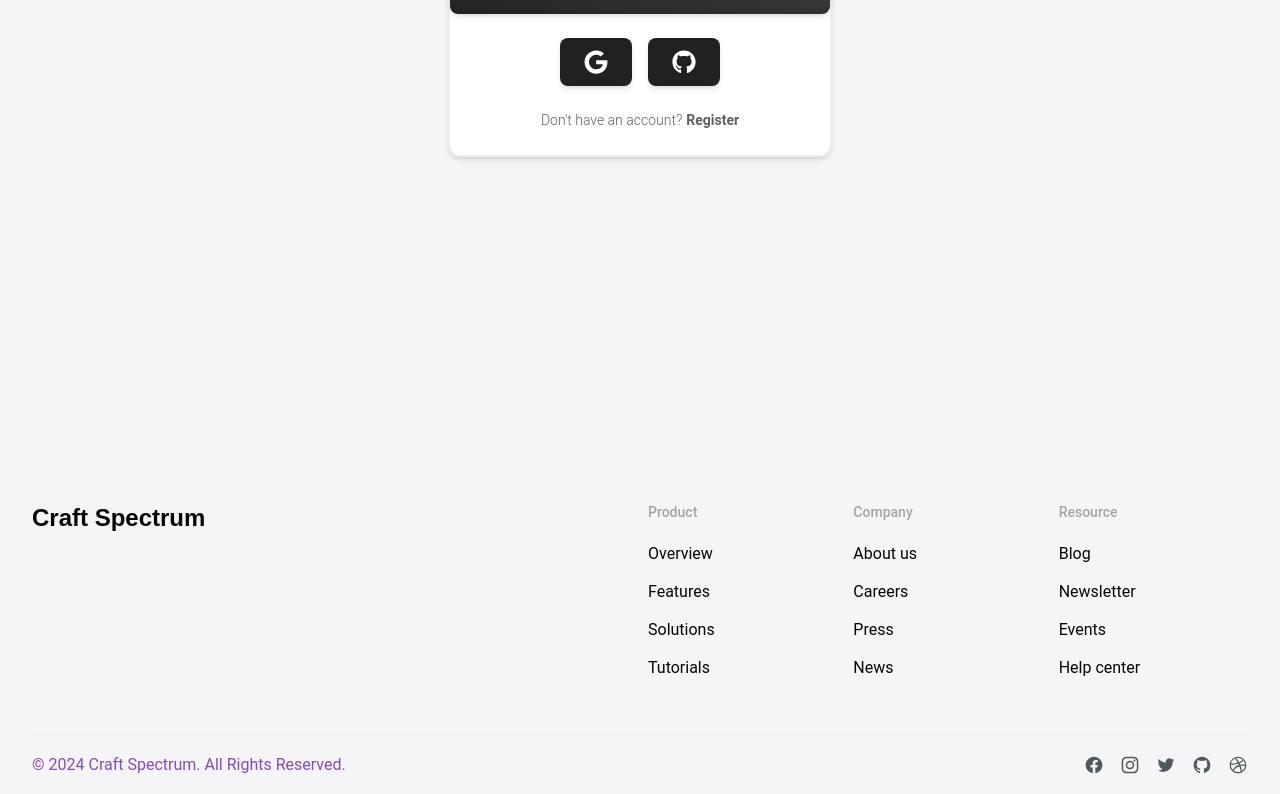
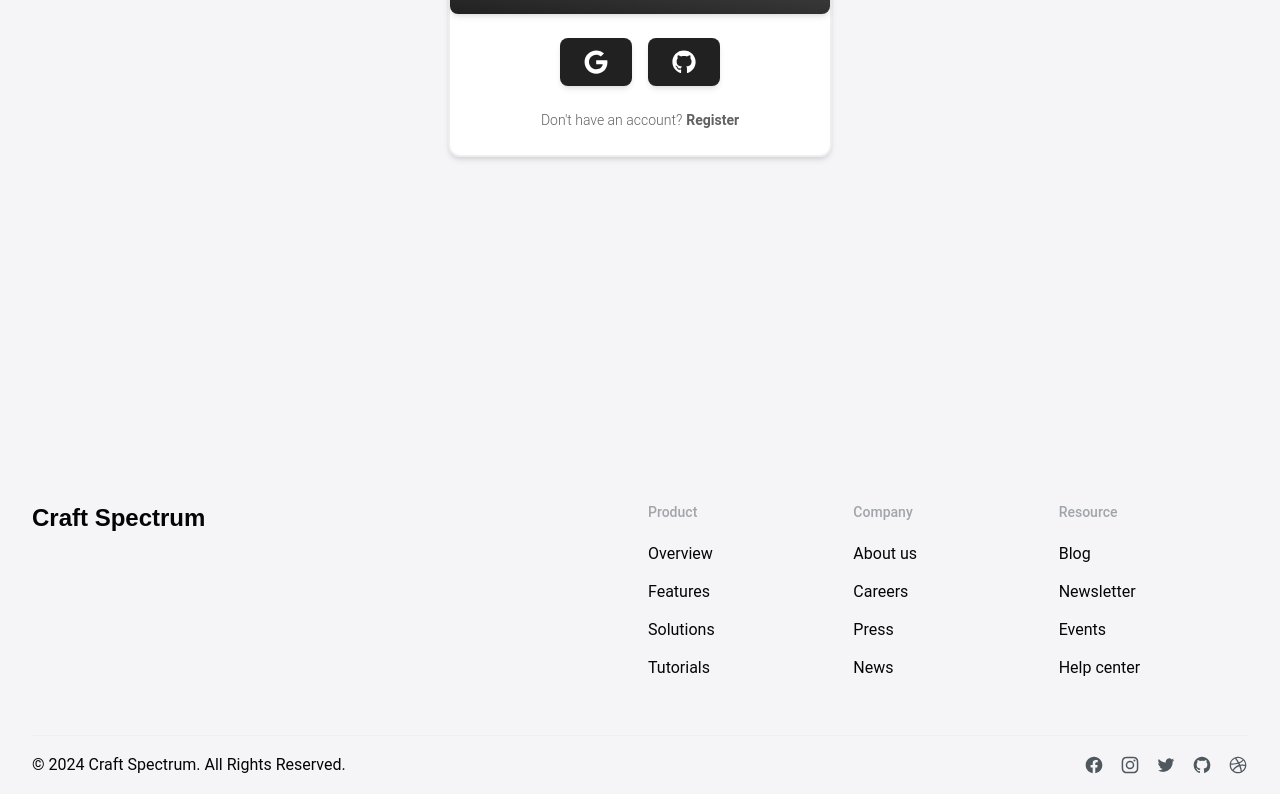
Before and after one commit to DeepsEffect/craft-spectrum, a React (Vite) app: page /login in a window 1280 px wide. Shown: the part 502-1296 px from the top of the page. Built offline with nearby package versions, Linux system fonts and the light colour scheme; no server answers; a web font is replaced by a local one.

Commit message:
fade animations to the dard

```diff
--- a/src/components/CraftCards.jsx
+++ b/src/components/CraftCards.jsx
@@ -7,6 +7,7 @@ import {
   Typography,
   Button,
 } from "@material-tailwind/react";
+import { Fade } from "react-awesome-reveal";
 import { Link } from "react-router-dom";
 
 export function CraftCards({ crafts, email }) {
@@ -21,6 +22,7 @@ export function CraftCards({ crafts, email }) {
   } = crafts;
 
   return (
+    <Fade duration={1500}>
       <Card className="w-full group dark:bg-background dark:border">
         <CardHeader shadow={false} floated={false} className="h-96">
           <img
@@ -37,7 +39,10 @@ export function CraftCards({ crafts, email }) {
             >
               {item_name}
             </Typography>
-          <Typography color="blue-gray" className="font-medium text-text dark:text-text">
+            <Typography
+              color="blue-gray"
+              className="font-medium text-text dark:text-text"
+            >
               {price}
             </Typography>
           </div>
@@ -84,5 +89,6 @@ export function CraftCards({ crafts, email }) {
           </Link>
         </CardFooter>
       </Card>
+    </Fade>
   );
 }
--- a/src/components/CraftItems.jsx
+++ b/src/components/CraftItems.jsx
@@ -23,6 +23,7 @@ const CraftItems = ({ crafts }) => {
                 "Glass Dying & staining",
               ]}
               cursor
+              loop={0}
               cursorStyle={"|"}
               typeSpeed={100}
               deleteSpeed={30}
@@ -45,7 +46,7 @@ const CraftItems = ({ crafts }) => {
         ))}
       </section>
       <Link to={"/allArtAndCraft"}>
-        <Button className="mx-auto border flex justify-center mt-6 ">
+        <Button className="mx-auto bg-accent flex justify-center mt-6 ">
           View All Crafts
         </Button>
       </Link>
--- a/src/components/Footer.jsx
+++ b/src/components/Footer.jsx
@@ -50,7 +50,7 @@ export function Footer() {
         </div>
         <div className="mt-12 flex w-full flex-col items-center justify-center border-t border-blue-gray-50 py-4 md:flex-row md:justify-between">
           <Typography
-            className="mb-4 text-center font-normal text-primary dark:text-text md:mb-0"
+            className="mb-4 text-center font-normal text-text dark:text-text md:mb-0"
           >
             &copy; {currentYear} Craft Spectrum. All Rights Reserved.
           </Typography>
```
Lines whose indentation alone changed are shown as unchanged.
